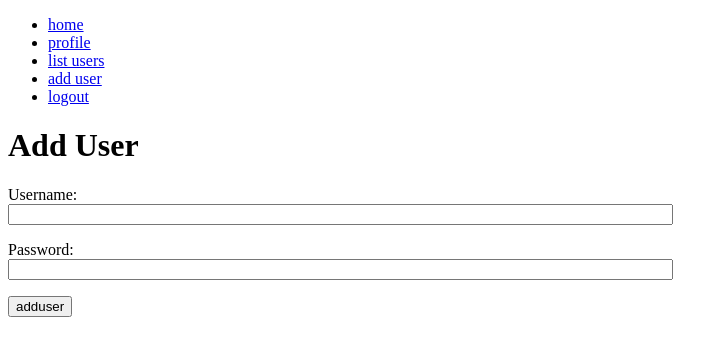
After one commit to juli1/flask-chat, a Flask app: page /add-user in a window 1280 px wide. The commit adds this page. Shown: the top 356 px of the page, without its empty margins (0-728 px from the left). Run offline with Flask 2, Linux system fonts and the light colour scheme; a user stored in the database is signed in; tables that the repository leaves empty hold one stand-in row (values such as "Sample post").

Commit message:
Started to add an admin function to add and list users

```diff
--- a/app/__init__.py
+++ b/app/__init__.py
@@ -1,6 +1,6 @@
 from flask import Flask
 from flask_sqlalchemy import SQLAlchemy
-from flask.ext.login import LoginManager
+from flask_login import LoginManager
 
 app = Flask(__name__)
 app.config.from_object('config')
--- a/app/forms.py
+++ b/app/forms.py
@@ -8,5 +8,9 @@ class LoginForm(FlaskForm):
     password = StringField('username', validators=[DataRequired()])
 
 
+class PasswordForm(FlaskForm):
+    password = StringField('password', validators=[DataRequired()])
+
+
 class MessageForm(FlaskForm):
     message = StringField('message', validators=[DataRequired()])
--- a/app/models.py
+++ b/app/models.py
@@ -3,8 +3,10 @@ from app import db
 class User(db.Model):
     id = db.Column(db.Integer, primary_key=True)
     username = db.Column(db.String(64), index=True, unique=True)
-    password = db.Column(db.String(120), index=True, unique=True)
+    password = db.Column(db.String(120), index=False, unique=False)
+    is_admin = db.Column(db.Boolean, unique=False, index=False)
     messages = db.relationship('Message', backref='author', lazy='dynamic')
+
     def __repr__(self):
         return '<User %r>' % (self.username)
 
--- /dev/null
+++ b/app/templates/adduser.html
@@ -0,0 +1,20 @@
+{% extends "base.html" %}
+{% block content %}
+
+<h1>Add User</h1>
+
+<form action="" method="post" name="adduser">
+    {{ form.hidden_tag() }}
+    <p>
+        Username:<br>
+        {{ form.username(size=80) }}<br>
+    </p>
+    <p>
+        Password:<br>
+        {{ form.password(size=80) }}<br>
+    </p>
+    <p><input type="submit" value="adduser"></p>
+</form>
+
+
+{% endblock %}
--- a/app/templates/base.html
+++ b/app/templates/base.html
@@ -17,6 +17,20 @@
     </ul>
   {% endif %}
 {% endwith %}
+
+{% if g.user and g.user.is_authenticated %}
+<ul>
+    <li><a href="/home">home</a></li>
+    <li><a href="/profile">profile</a></li>
+    {% if g.user.is_admin %}
+    <li><a href="/list-users">list users</a></li>
+    <li><a href="/add-user">add user</a></li>
+    {% endif %}
+    <li><a href="/logout">logout</a></li>
+</ul>
+{% endif %}
+
+
 {% block content %}{% endblock %}
 </body>
 </html>
--- a/app/templates/index.html
+++ b/app/templates/index.html
@@ -8,7 +8,7 @@
     <div><p>{{ msg.author.username }} says: <b>{{ msg.content }}</b></p></div>
 {% endfor %}
 
-  <form action="" method="post" name="index">
+  <form action="/post" method="post" name="index">
       {{ form.hidden_tag() }}
       <p>
           Please enter your message:<br>
--- a/app/views.py
+++ b/app/views.py
@@ -1,14 +1,13 @@
 from app import app, db, lm
 from flask import render_template, flash, redirect, session, url_for, request, g
 from flask_login import login_user, logout_user, current_user, login_required
-from .forms import LoginForm, MessageForm
+from .forms import LoginForm, MessageForm, PasswordForm
 from .models import User, Message
 
 
-@app.route('/')
-@app.route('/index', methods=['GET', 'POST'])
+@app.route('/post', methods=['POST'])
 @login_required
-def index():
+def post():
     form = MessageForm()
 
     # Handle the case when we send a message
@@ -20,8 +19,15 @@ def index():
         db.session.commit()
         # We redirect, we do not render the template. Otherwise
         # the form will be filled again.
-        return redirect("/index")
 
+    return redirect("/index")
+
+
+@app.route('/')
+@app.route('/index', methods=['GET', 'POST'])
+@login_required
+def index():
+    form = MessageForm()
     # Take only the last 20 messages
     msgs = Message.query.limit(20)
     return render_template("index.html", messages=msgs,form=form)
@@ -35,6 +41,39 @@ def load_user(id):
 @app.before_request
 def before_request():
     g.user = current_user
+
+
+@app.route('/add-user', methods=['GET', 'POST'])
+@login_required
+def adduser():
+    if not g.user.is_admin:
+        redirect("/")
+
+    form = LoginForm()
+    if form.validate_on_submit():
+        # Check if users with this name exists
+        existing = User.query.filter(User.username == form.username.data)
+
+        if existing.count() != 0:
+            flash("User with that name already exist")
+            return render_template('adduser.html',
+                                   title='Add User',
+                                   form=form)
+        if len(form.password.data) < 5:
+            flash("Password should be at least 5 chars")
+            return render_template('adduser.html',
+                                   title='Add User',
+                                   form=form)
+        newuser=User(username=form.username.data,
+                     password=form.password.data,
+                     is_admin=False)
+        db.session.add(newuser)
+        db.session.commit()
+        return redirect('/list-users')
+
+    return render_template('adduser.html',
+                           title='Add User',
+                           form=form)
 
 
 @app.route('/login', methods=['GET', 'POST'])
@@ -69,6 +108,31 @@ def login():
                            form=form)
 
 
+@app.route('/list-users', methods=['GET'])
+@login_required
+def list_users():
+    # If the user is not admin, he comes
+    # back to the front page
+    if not g.user.is_admin:
+        redirect('/')
+    allusers=User.query.all()
+    return render_template('listusers.html',
+                           title='List Users',
+                           users=allusers)
+
+
+@app.route('/profile', methods=['GET', 'POST'])
+@login_required
+def profile():
+    form = PasswordForm()
+    if form.validate_on_submit():
+        g.user.password = form.password.data
+        db.session.commit()
+        return redirect('/index')
+    return render_template('profile.html',
+                           title='Profile',
+                           form=form)
+
 @app.route('/logout')
 def logout():
     logout_user()
--- a/db_create.py
+++ b/db_create.py
@@ -2,7 +2,7 @@
 from migrate.versioning import api
 from config import SQLALCHEMY_DATABASE_URI
 from config import SQLALCHEMY_MIGRATE_REPO
-from app import db
+from app import db, models
 import os.path
 db.create_all()
 if not os.path.exists(SQLALCHEMY_MIGRATE_REPO):
@@ -10,3 +10,6 @@ if not os.path.exists(SQLALCHEMY_MIGRATE_REPO):
     api.version_control(SQLALCHEMY_DATABASE_URI, SQLALCHEMY_MIGRATE_REPO)
 else:
     api.version_control(SQLALCHEMY_DATABASE_URI, SQLALCHEMY_MIGRATE_REPO, api.version(SQLALCHEMY_MIGRATE_REPO))
+u = models.User(username='admin', password='admin', is_admin=True)
+db.session.add(u)
+db.session.commit()
```
Also changed, not shown: app/templates/listusers.html (added, +11 -0 lines), app/templates/profile.html (added, +16 -0 lines), README.md.
